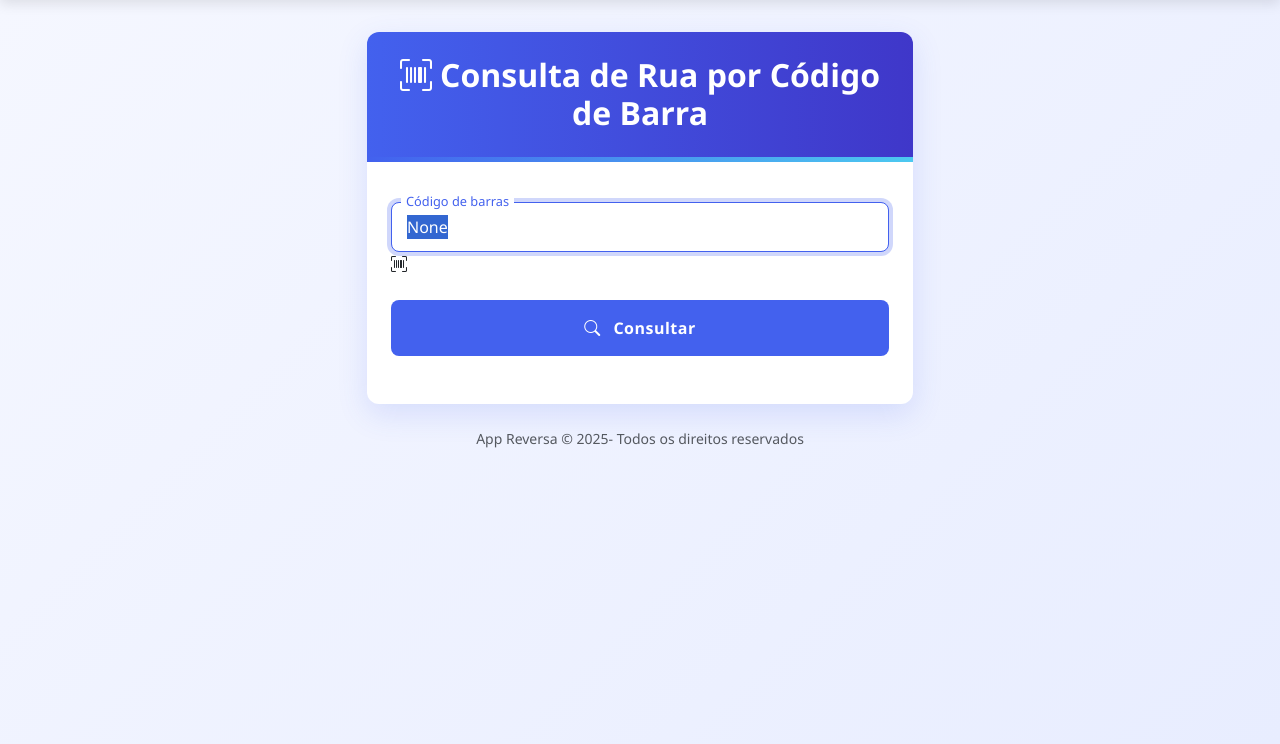
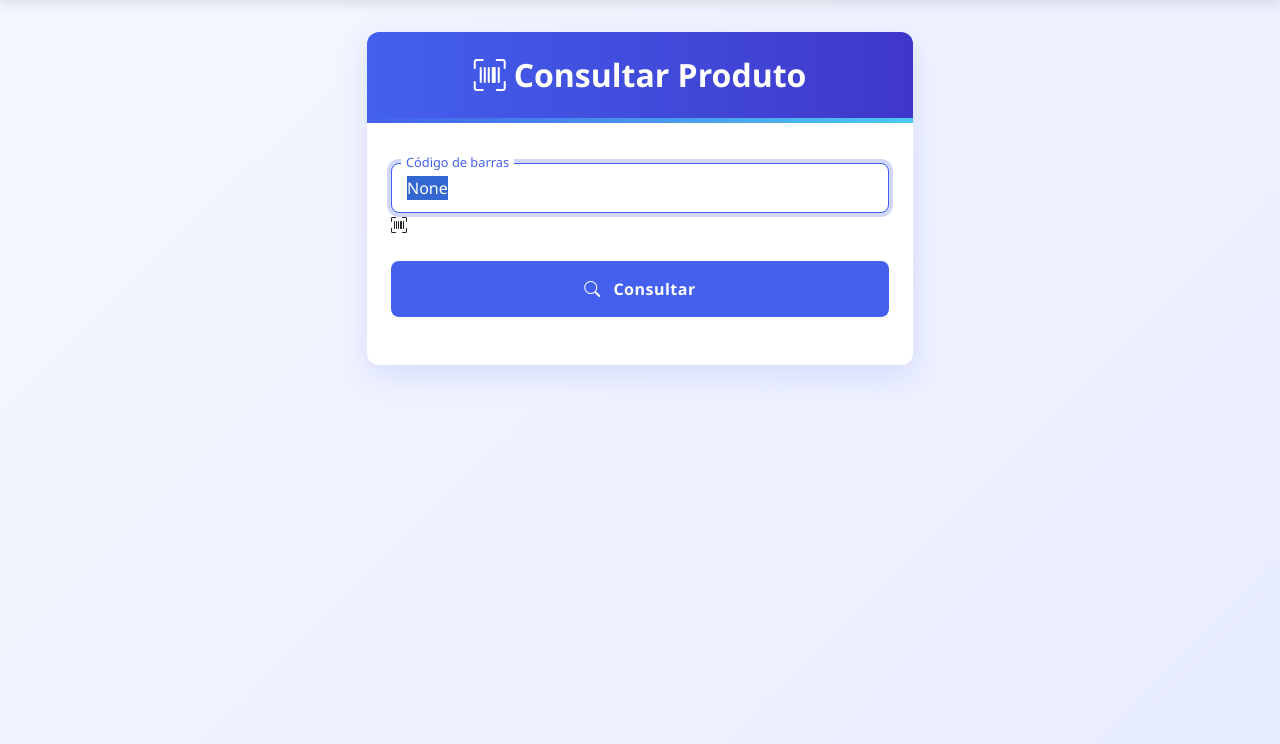
Before and after one commit to Andersonps-dev/AppReversa, a Flask app: page / in a window 1280 px wide. Shown: the part 62-806 px from the top of the page. Run offline with Flask 3, Linux system fonts and the light colour scheme.

Commit message:
Remove footer text from enderecos and index templates for a cleaner UI

```diff
--- a/templates/enderecos.html
+++ b/templates/enderecos.html
@@ -319,10 +319,6 @@
                 <p class="text-muted">Parece que não há endereços cadastrados no momento.</p>
             </div>
             {% endif %}
-
-            <div class="text-center text-muted small mt-5">
-                <p>App Reversa &copy; 2025 - Total de {{ enderecos|length }} endereços</p>
-            </div>
         </div>
     </div>
 
--- a/templates/index.html
+++ b/templates/index.html
@@ -247,7 +247,7 @@
                     <div class="card mb-4">
                         <div class="card-header text-center">
                             <h2 class="card-title mb-0">
-                                <i class="bi bi-upc-scan me-2"></i>Consulta de Rua por Código de Barra
+                                <i class="bi bi-upc-scan me-2"></i>Consultar Produto
                             </h2>
                         </div>
                         <div class="status-indicator"></div>
@@ -269,7 +269,7 @@
                             <div class="alert alert-success success-animation text-center mb-4">
                                 <h5 class="mb-0">
                                     <i class="bi bi-check-circle me-2"></i>
-                                    Rua mais próxima com saldo: <span class="fw-bold">{{ rua }}</span>
+                                    Rua: <span class="fw-bold">{{ rua }}</span>
                                 </h5>
                             </div>
                             <form action="/salvar_endereco" method="post" id="form-endereco">
@@ -302,10 +302,6 @@
                             </script>
                             {% endif %}
                         </div>
-                    </div>
-
-                    <div class="text-center text-muted small">
-                        <p>App Reversa &copy; 2025- Todos os direitos reservados</p>
                     </div>
                 </div>
             </div>
```
Also changed, not shown: instance/database.db.
